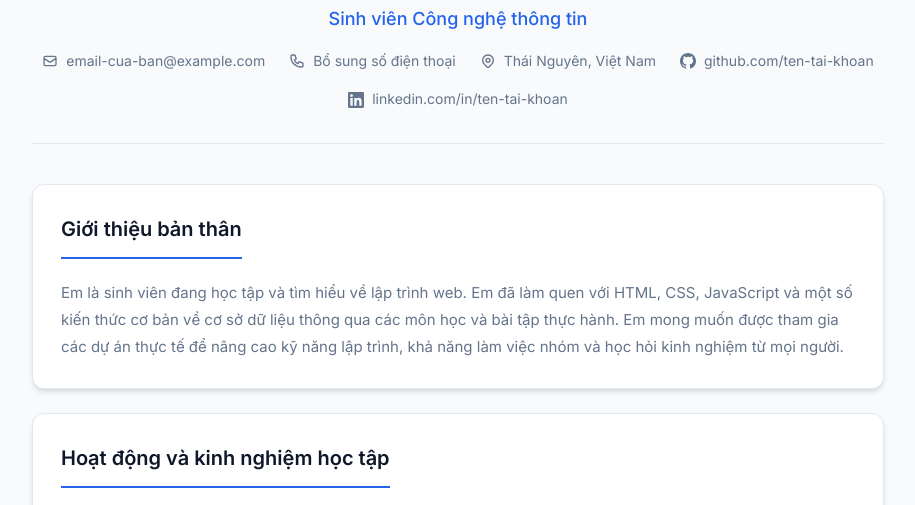
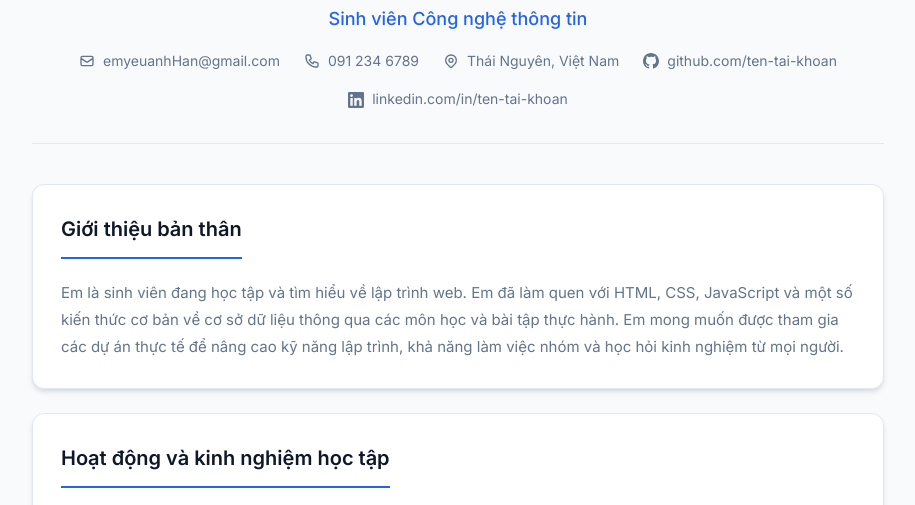
Before and after one commit to hanvip444-arch/mycv, a plain HTML site: page CV_Nguyen_The_Han_SinhVien.html in a window 1280 px wide. Shown: the part 238-743 px from the top of the page, without its empty margins (182-1097 px from the left). Drawn offline with Linux system fonts and the light colour scheme.

Commit message:
Cap nhat thông tin liên hệ

```diff
--- a/CV_Nguyen_The_Han_SinhVien.html
+++ b/CV_Nguyen_The_Han_SinhVien.html
@@ -914,15 +914,14 @@
 
                     <svg xmlns="http://www\.w3.org/2000/svg" fill="none" viewBox="0 0 24 24" stroke="currentColor"><path stroke-linecap="round" stroke-linejoin="round" stroke-width="2" d="M3 8l7.89 5.26a2 2 0 002.22 0L21 8M5 19h14a2 2 0 002-2V7a2 2 0 00-2-2H5a2 2 0 00-2 2v10a2 2 0 002 2z" /></svg>
 
-                    <a href="mailto:email-cua-ban@example.com">email-cua-ban@example.com</a>
-
+                    <a href="mailto:emyeuanhHan@gmail.com">emyeuanhHan@gmail.com</a>
                 </div>
 
                 <div class="contact-item">
 
                     <svg xmlns="http://www\.w3.org/2000/svg" fill="none" viewBox="0 0 24 24" stroke="currentColor"><path stroke-linecap="round" stroke-linejoin="round" stroke-width="2" d="M3 5a2 2 0 012-2h3.28a1 1 0 01.948.684l1.498 4.493a1 1 0 01-.502 1.21l-2.257 1.13a11.042 11.042 0 005.516 5.516l1.13-2.257a1 1 0 011.21-.502l4.493 1.498a1 1 0 01.684.949V19a2 2 0 01-2 2h-1C9.716 21 3 14.284 3 6V5z" /></svg>
 
-                    <span>Bổ sung số điện thoại</span>
+                    <a href="tel:0912346789">091 234 6789</a>
 
                 </div>
 
```
